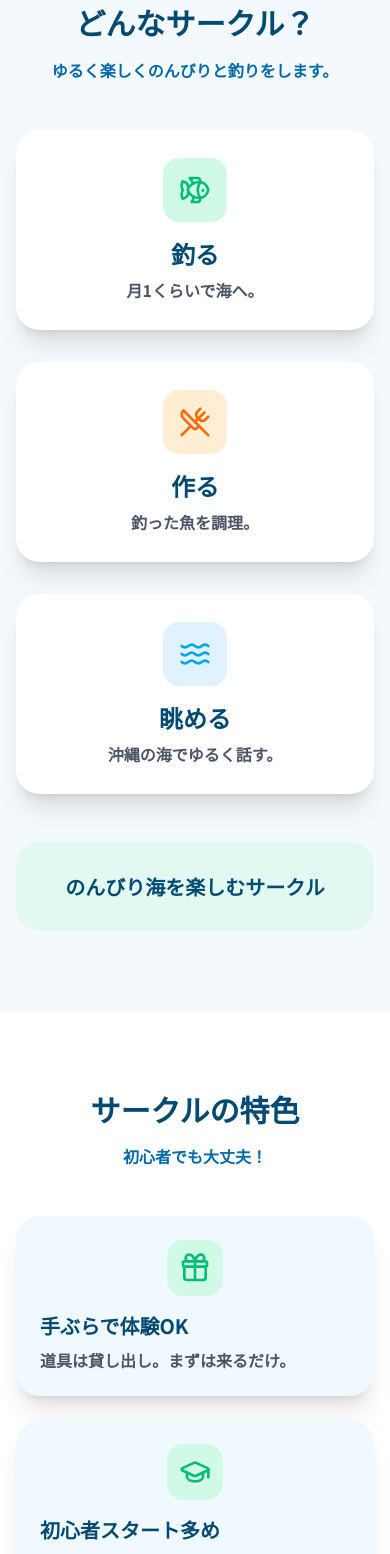
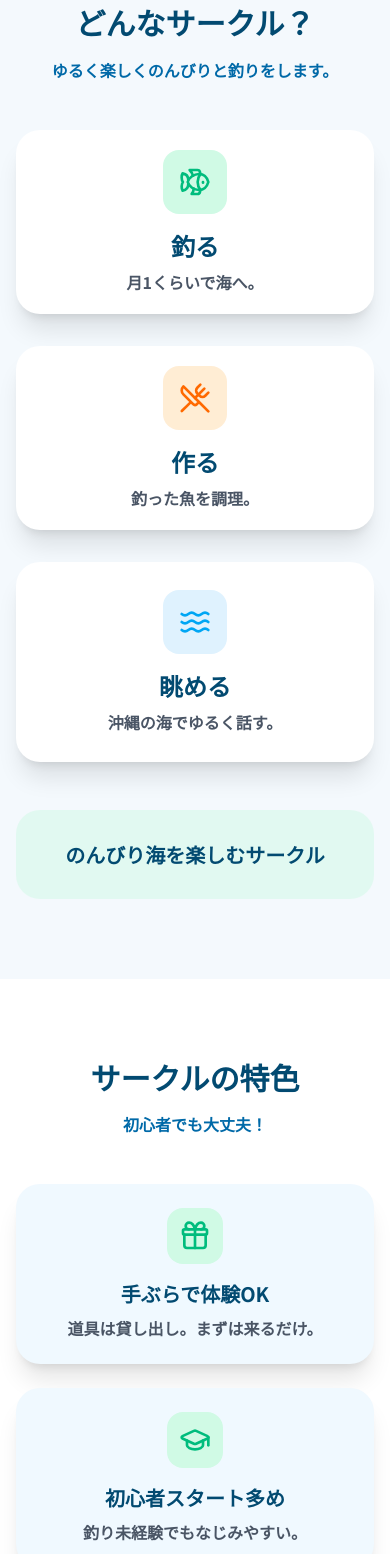
Before and after one commit to ym-410/meio-fishing-circle, a Next.js app: page / in a window 390 px wide. Shown: the part 920-2474 px from the top of the page. Built offline with nearby package versions, Linux system fonts and the light colour scheme; a web font is replaced by a local one.

Commit message:
featuresの文字を中央ぞろえ

```diff
--- a/components/sections/AboutSection.tsx
+++ b/components/sections/AboutSection.tsx
@@ -28,7 +28,7 @@
 
         <div className="grid md:grid-cols-3 gap-8 max-w-5xl mx-auto">
           {/* 釣る */}
-          <div className="text-center bg-white rounded-3xl p-7 shadow-xl transition-transform duration-300 hover:scale-105">
+          <div className="text-center bg-white rounded-3xl p-5 sm:p-7 shadow-xl transition-transform duration-300 hover:scale-105">
             <div className="w-16 h-16 bg-emerald-100 rounded-2xl flex items-center justify-center mx-auto mb-4">
               <Fish className="w-8 h-8 text-emerald-500" />
             </div>
@@ -41,7 +41,7 @@
           </div>
 
           {/* 作る */}
-          <div className="text-center bg-white rounded-3xl p-7 shadow-xl transition-transform duration-300 hover:scale-105">
+          <div className="text-center bg-white rounded-3xl p-5 sm:p-7 shadow-xl transition-transform duration-300 hover:scale-105">
             <div className="w-16 h-16 bg-orange-100 rounded-2xl flex items-center justify-center mx-auto mb-4">
               <UtensilsCrossed className="w-8 h-8 text-orange-500" />
             </div>
--- a/components/sections/FAQSection.tsx
+++ b/components/sections/FAQSection.tsx
@@ -31,7 +31,7 @@
       answer: 'もちろんOK。性別問わず歓迎です。',
     },
     {
-      question: '釣りが全くの初めてでも大丈夫ですか?',
+      question: '釣り未経験でも大丈夫ですか?',
       answer: '大丈夫。未経験スタートの人が多いです。',
     },
     {
--- a/components/ui/FeatureCard.tsx
+++ b/components/ui/FeatureCard.tsx
@@ -22,8 +22,8 @@
       <div className="w-14 h-14 bg-emerald-100 rounded-2xl flex items-center justify-center mb-4 mx-auto">
         <Icon className="w-8 h-8 text-emerald-500" />
       </div>
-      <h3 className="text-xl font-bold text-sky-900 mb-2 ">{title}</h3>
-      <p className="text-gray-600 font-semibold">{description}</p>
+      <h3 className="text-xl font-bold text-sky-900 mb-2 text-center">{title}</h3>
+      <p className="text-gray-600 font-semibold text-center">{description}</p>
     </div>
   );
 };
```
